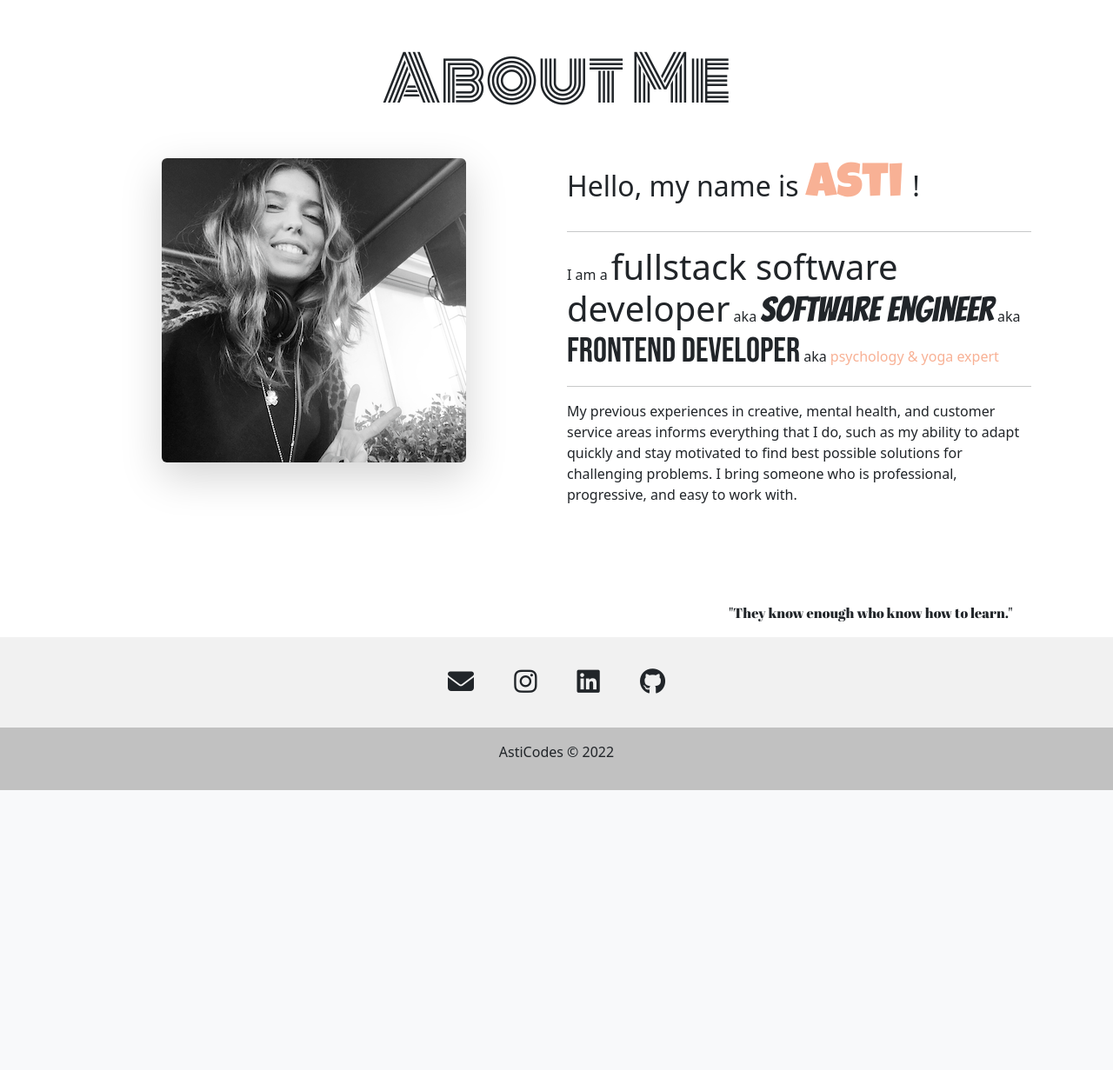
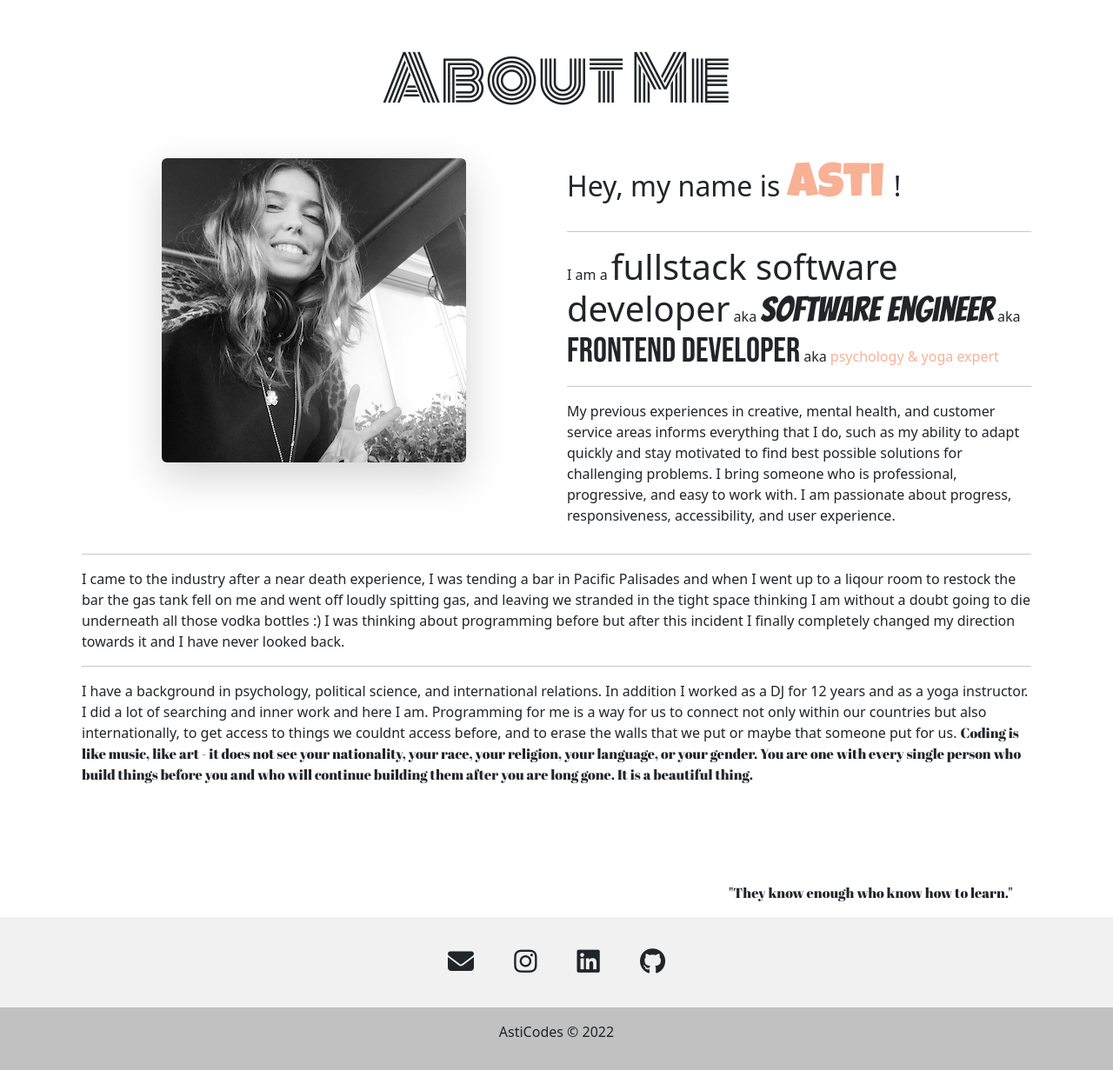
Before and after one commit to AnastasiiaAsti/portfolio, a Django app: page /about/ in a window 1280 px wide. Shown: the part 88-1319 px from the top of the page at 87% size. Before the commit the page ends 997 px from the top, so only its background shows below. Run offline with Django 4.2, Linux system fonts and the light colour scheme; data that the repository does not hold is empty; some libraries are stand-ins or nearby versions; some web fonts are replaced.

Commit message:
add to about page

```diff
--- a/main_app/templates/about.html
+++ b/main_app/templates/about.html
@@ -11,7 +11,7 @@
       />
     </div>
     <div class="col-md-6 col-sm-12">
-      <h2 class="">Hello, my name is <span class="lucky display-4 color">Asti </span> !</h2><hr>
+      <h2 class="">Hey, my name is <span class="lucky display-4 color"> Asti </span> !</h2><hr>
       <p>
         I am a <span class="beda display-6">fullstack software developer</span>  aka  <span class="bangers display-6">software engineer</span>  aka  <span class="bedas display-6">frontend
         developer</span>  aka  <span class="color">psychology & yoga expert</span><br /><hr>
@@ -19,10 +19,28 @@
         areas informs everything that I do, such as my ability to adapt quickly
         and stay motivated to find best possible solutions for challenging
         problems. I bring someone who is professional, progressive, and easy to
-        work with.
+        work with. I am passionate about progress, responsiveness, accessibility, and
+        user experience.
       </p>
     </div>
+    <div class="col-md-12 col-sm-12">
+      <hr>
+      <p>I came to the industry after a near death experience, I was tending a bar in Pacific Palisades and when I went up to a liqour room
+        to restock the bar the gas tank fell on me and went off loudly spitting gas, and leaving we stranded in the tight space thinking I am without a doubt going to die underneath
+        all those vodka bottles :) I was thinking about programming before but after this incident I finally completely changed my direction towards
+        it and I have never looked back.
+      </p>
+      <hr>
+      <p>I have a background in psychology, political science, and international relations. In addition I worked as a DJ for 12
+        years and as a yoga instructor. I did a lot of searching and inner work and here I am. Programming for me is a way for us to
+        connect not only within our countries but also internationally, to get access to things we couldnt access before, and to erase
+        the walls that we put or maybe that someone put for us. <span class="abril">Coding is like music, like art - it does not see your nationality, your race, your religion,
+        your language, or your gender. You are one with every single person who build things before you and who will continue building them
+        after you are long gone. It is a beautiful thing.</span>
+      </p>
+      </div>
   </div>
+
 
   <div class="row row-cols-auto mt-5">
     <div class="col-2"></div>
```
